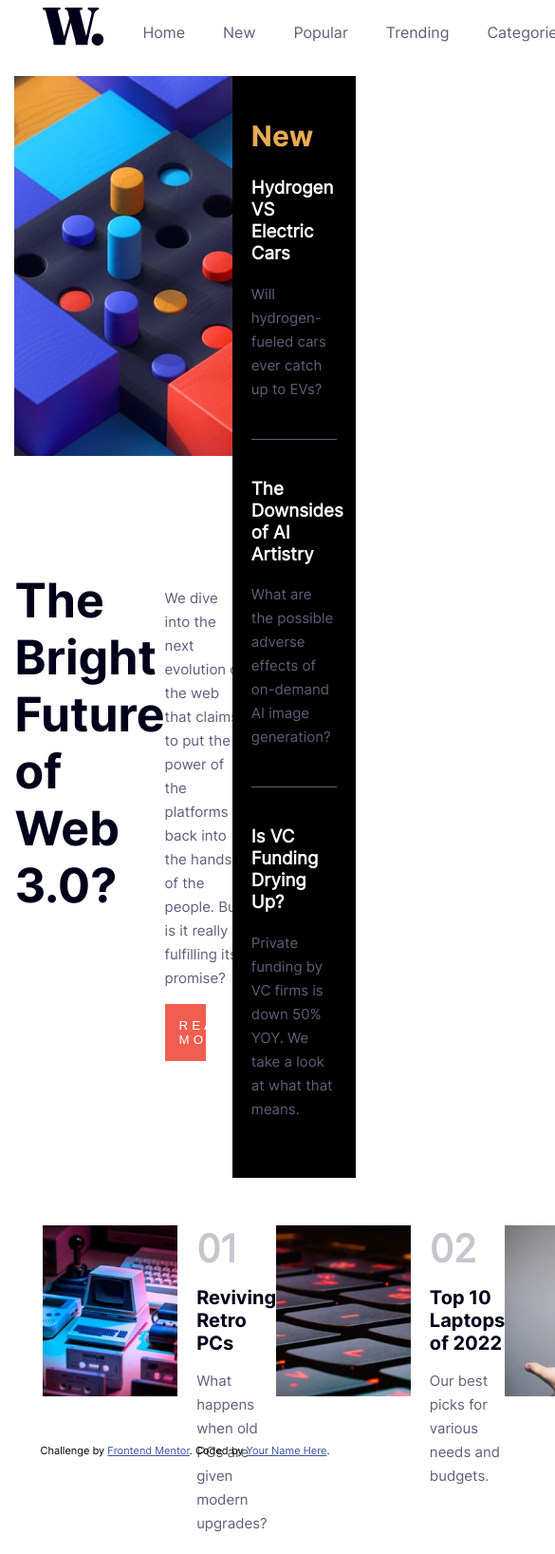
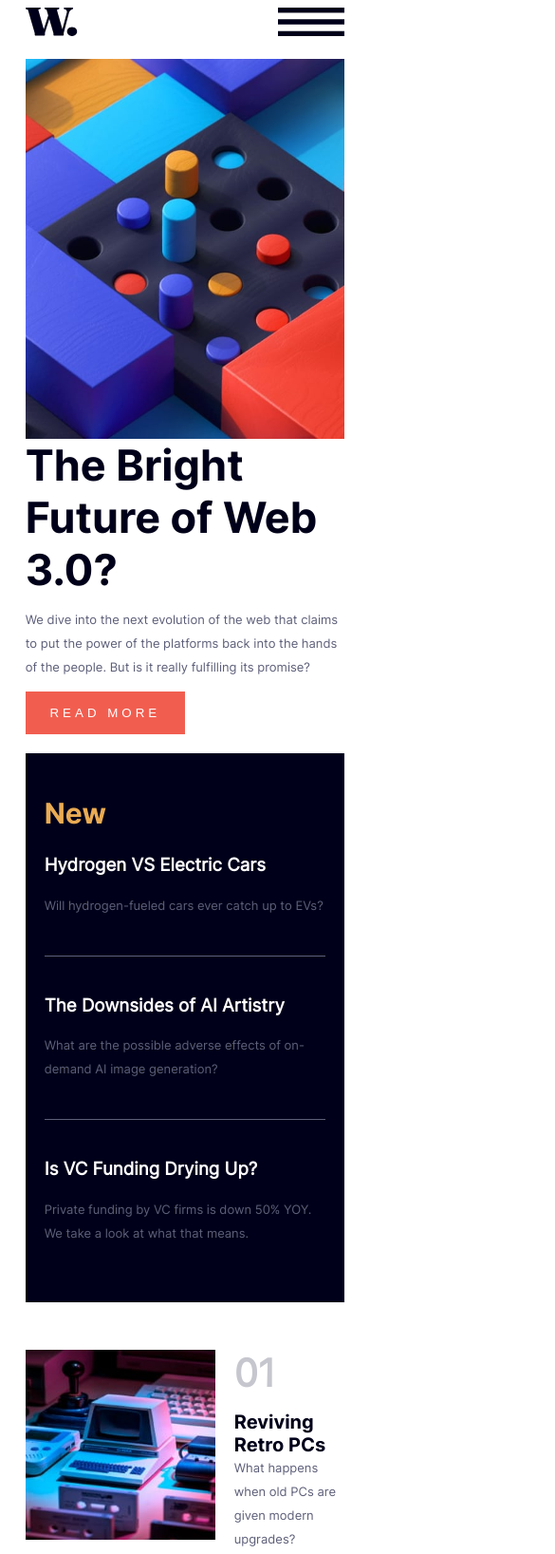
Before and after one commit to Gaspavar92/news-homepage-main, a plain HTML site: page index.html in a window 390 px wide. Shown: the top 1636 px of the page at 95% size, 585 px wide, since content can reach past the window. Drawn offline with Linux system fonts and the light colour scheme.

Commit message:
Completed responsive layout for mobile

```diff
--- a/index.html
+++ b/index.html
@@ -25,6 +25,8 @@
       <img src="./assets/images/logo.svg" alt="">
     </div>
 
+    <div class="sidebar-icon"></div>
+    <div class="sidebar">
       <nav>
         <ul>
           <li><a href="#">Home</a></li>
@@ -34,6 +36,20 @@
           <li><a href="#">Categories</a></li>
         </ul>
       </nav>
+    </div>
+
+    <div class="main-navbar">
+      <nav>
+        <ul>
+          <li><a href="#">Home</a></li>
+          <li><a href="#">New</a></li>
+          <li><a href="#">Popular</a></li>
+          <li><a href="#">Trending</a></li>
+          <li><a href="#">Categories</a></li>
+        </ul>
+      </nav>
+    </div>
+
 
   </div>
 </header>
@@ -113,7 +129,7 @@
 
   <div class="attribution">
     Challenge by <a href="https://www.frontendmentor.io?ref=challenge" target="_blank">Frontend Mentor</a>.
-    Coded by <a href="#">Your Name Here</a>.
+    Coded by <a href="https://github.com/Gaspavar92">Gaspare</a>.
   </div>
 </body>
 </html>
--- a/style.css
+++ b/style.css
@@ -74,7 +74,7 @@ main {
 }
 .right-container {
     width: 30%;
-    background-color: black;
+    background-color: hsl(240, 100%, 5%);
     color: white;
     padding: 20px;
 }
@@ -124,7 +124,7 @@ button {
 
 .image1, .image2, .image3 {
     display: flex;
-    height: 180px;
+    height: 200px;
 }
 
 .text {
@@ -152,9 +152,11 @@ h5 {
     font-size: 20px;
     font-family: "Inter Bold";
     color: hsl(240, 100%, 5%);
+    margin-top: 0;
+    margin-bottom: 10px;
 }
 
-h4, h5 {
+h4 {
     margin-bottom: 15px;
     margin-top: 0;
 }
@@ -162,3 +164,67 @@ h4, h5 {
 .attribution {
     margin-top: 50px
 }
+
+.sidebar {
+    display: none;
+}
+
+@media (max-width: 620px) {
+    .main-navbar {
+        display: none;
+    }
+
+    .logo img {
+        width: 55px;
+        height: 30px;
+    }
+
+    .wrapper {
+        width: 90%;
+    }
+
+    .main-sections, .images {
+        flex-direction: column;
+        justify-content: center;
+    }
+
+    .images {
+        gap: 30px
+    }
+
+    .left-container {
+        grid-template-columns: repeat(1, 1fr);
+        width: 100%;
+    }
+
+    .right-container {
+        width: fit-content;
+    }
+
+    .background-image {
+        grid-column: span 1;
+    }
+
+    h1 {
+        font-size: 45px;
+    }
+
+    p {
+        font-size: 13px;
+    }
+
+    h5 {
+        margin-bottom: 0;
+    }
+
+    .sidebar-icon {
+        display: inline-block;
+        background-image: url(./assets/images/icon-menu.svg);
+        width: 70px;
+        height: 30px;
+        display: inline-block;
+        cursor: pointer;
+        background-repeat: no-repeat;
+        background-size: cover;
+    }
+}
```
Lines whose indentation alone changed are shown as unchanged.
